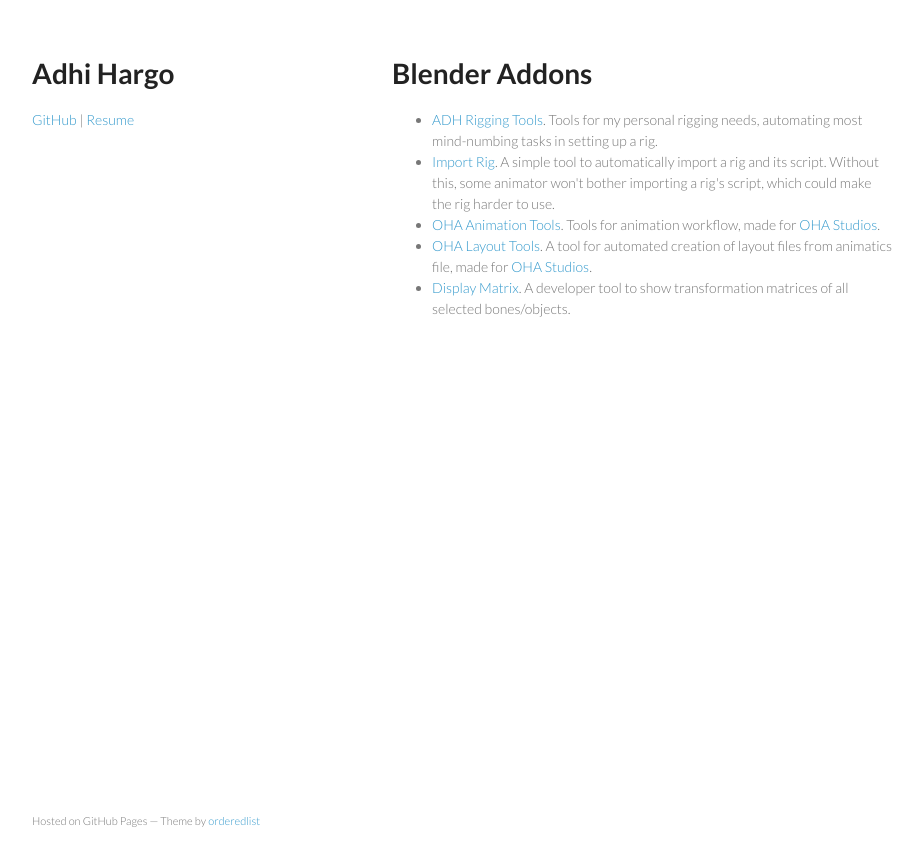
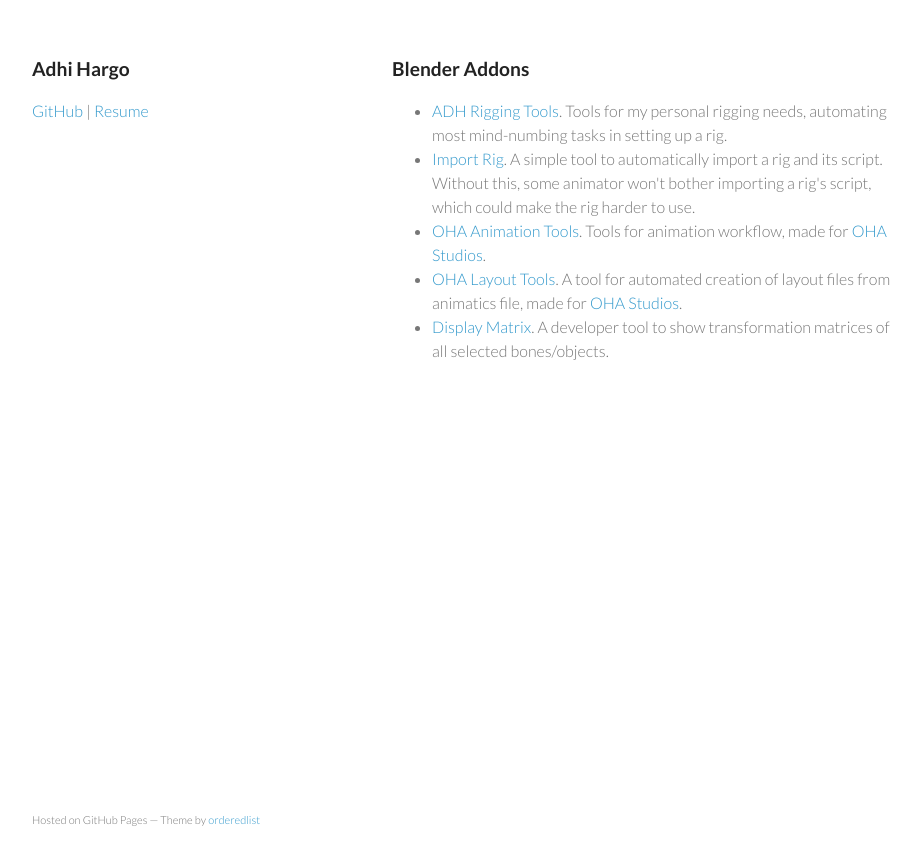
Before and after one commit to adhihargo/adhihargo.github.io, a Jekyll site: the page built from index.html, in a window 1280 px wide. Shown: the top 866 px of the page, without its empty margins (178-1101 px from the left). Built offline with Jekyll 4.4.1, drawn with Linux system fonts in a browser that asks for light colours.

Commit message:
Uniform heading, bigger base size.

```diff
--- a/stylesheets/styles.css
+++ b/stylesheets/styles.css
@@ -2,12 +2,13 @@
 
 body {
   padding:50px;
-  font:14px/1.5 Lato, "Helvetica Neue", Helvetica, Arial, sans-serif;
+  font:16px/1.5 Lato, "Helvetica Neue", Helvetica, Arial, sans-serif;
   color:#777;
   font-weight:300;
 }
 
 h1, h2, h3, h4, h5, h6 {
+  font-size: 120%;
   color:#222;
   margin:0 0 20px;
 }
@@ -18,10 +19,6 @@
 
 h1, h2, h3 {
   line-height:1.1;
-}
-
-h1 {
-  font-size:28px;
 }
 
 h2 {
@@ -144,13 +141,7 @@
 }
 
 header ul li + li {
-  width:88px;
-  border-left:1px solid #fff;
-}
-
-header ul li + li + li {
   border-right:none;
-  width:89px;
 }
 
 header ul a strong {
@@ -194,10 +185,6 @@
     float:none;
     position:static;
     width:auto;
-  }
-
-  header {
-    padding-right:320px;
   }
 
   section {
```
